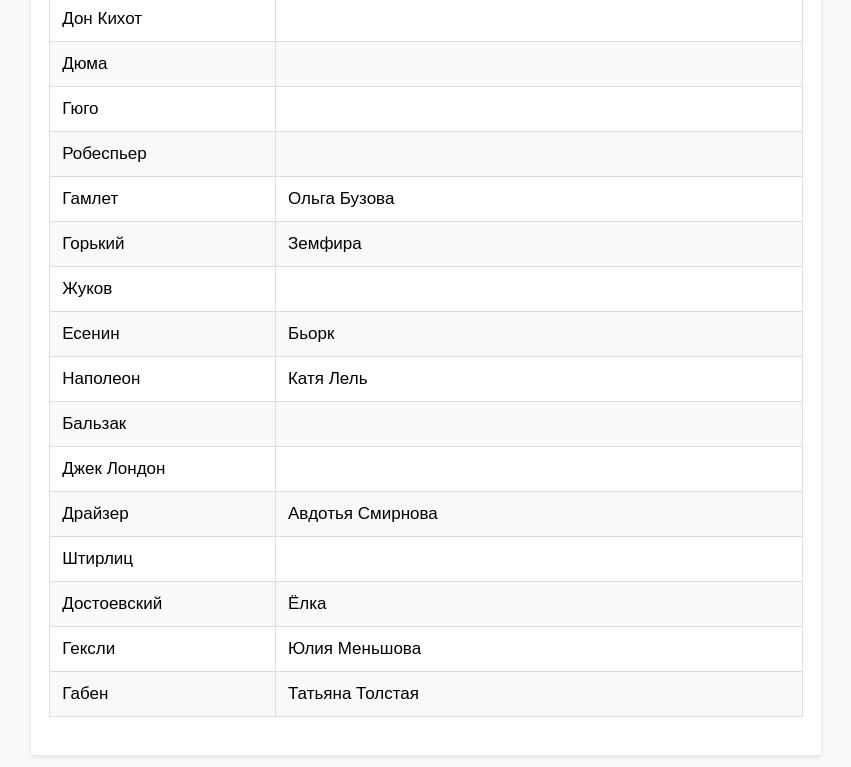
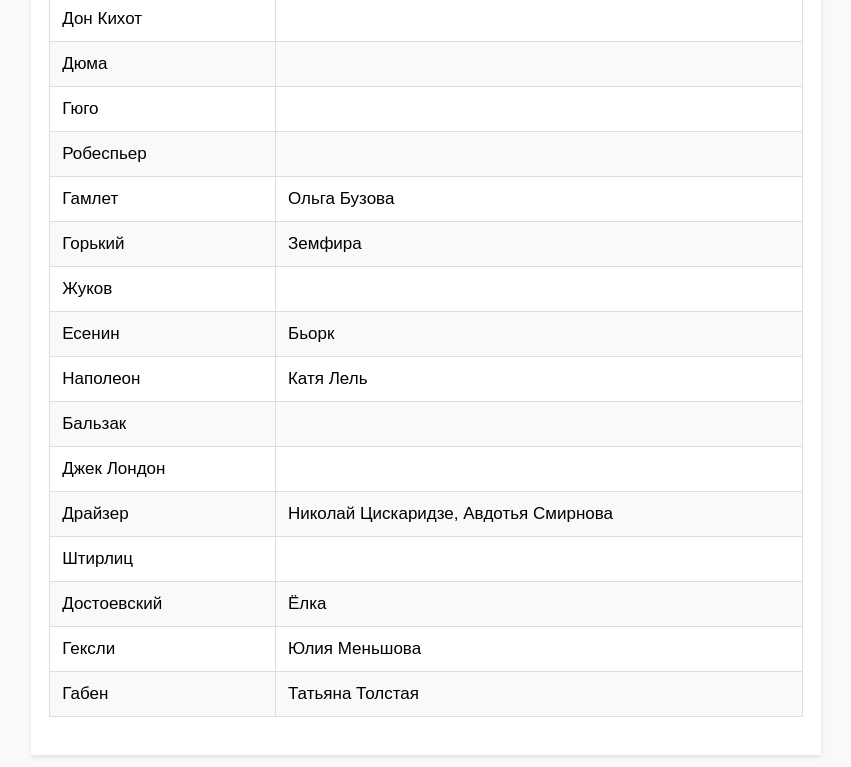
Before and after one commit to iamochenmili/typology, a plain HTML site: page list.html in a window 1280 px wide. Shown: the part 115-882 px from the top of the page, without its empty margins (214-1065 px from the left). Drawn offline with Linux system fonts and the light colour scheme.

Commit message:
Update list.html

```diff
--- a/list.html
+++ b/list.html
@@ -131,7 +131,7 @@
               </tr>
               <tr>
                   <td>Драйзер</td>
-                  <td>Авдотья Смирнова</td>
+                  <td>Николай Цискаридзе, Авдотья Смирнова</td>
               </tr>
               <tr>
                   <td>Штирлиц</td>
```
